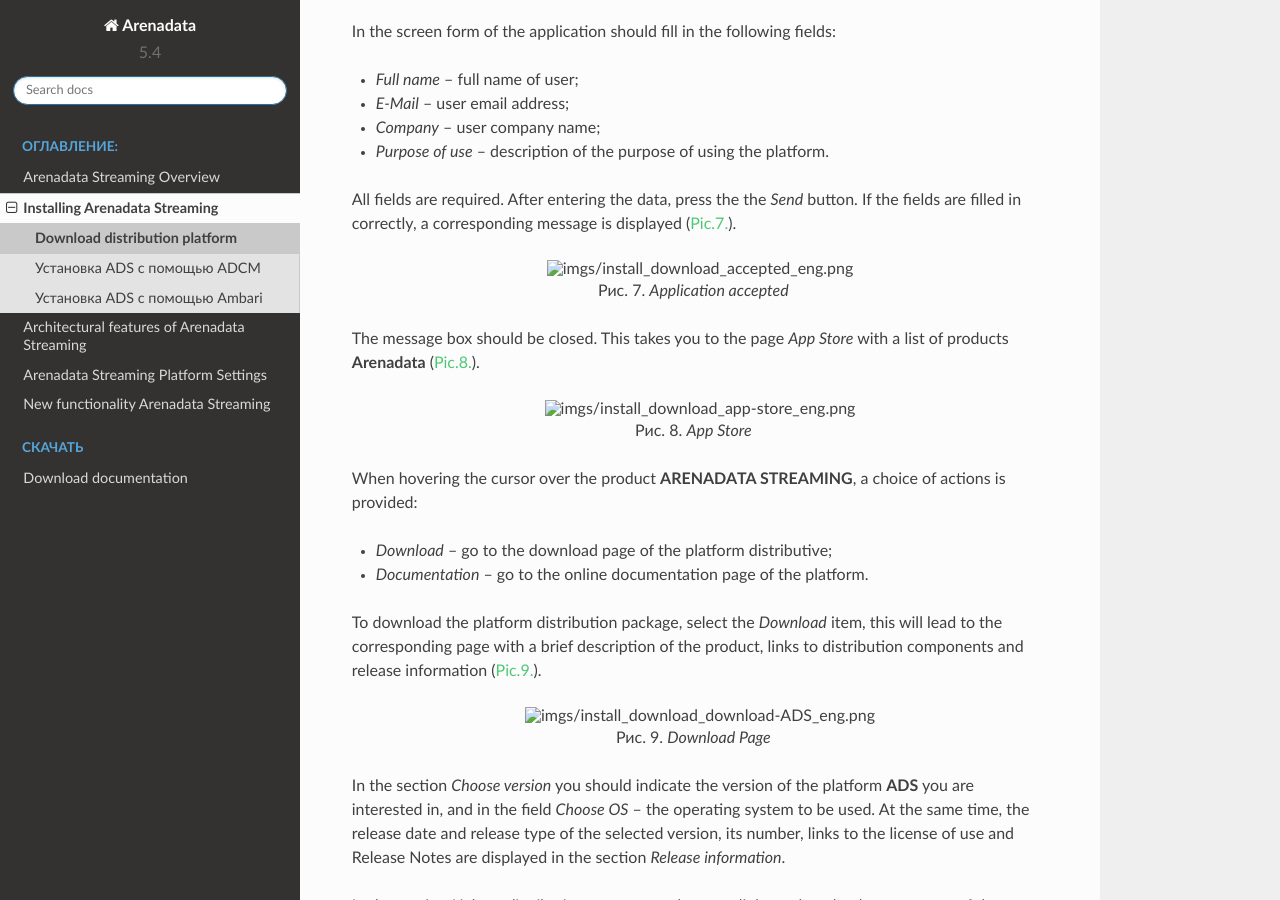
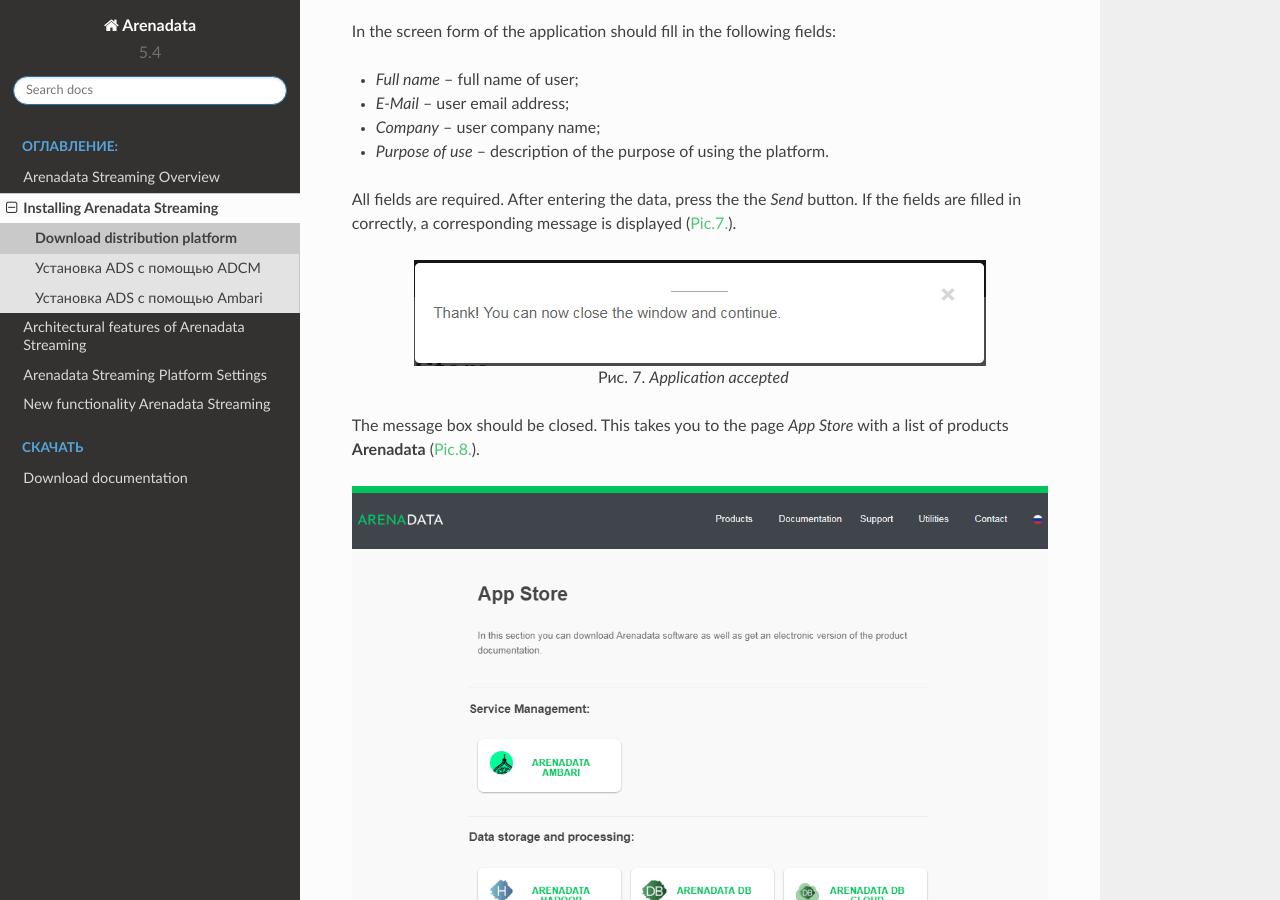
Before and after one commit to arenadata/docs_ads, a Sphinx documentation site: the page built from source/Install/download.rst, in a window 1280 px wide and 900 px high, scrolled down 735 px. Built offline with Sphinx 7.4.7 and the Read the Docs theme 2.0.0, drawn with Linux system fonts in a browser that asks for light colours; pages that are not in the unit, such as notebooks, are missing from menus.

Commit message:
Update download.rst

```diff
--- a/source/Install/download.rst
+++ b/source/Install/download.rst
@@ -22,7 +22,7 @@
 
 .. _install_download_accepted_eng:
 
-.. figure:: ../imgs/install_download_accepted_eng.png
+.. figure:: imgs/install_download_accepted_eng.png
    :align: center
 
    Application accepted
@@ -32,7 +32,7 @@
 
 .. _install_download_app-store_eng:
 
-.. figure:: ../imgs/install_download_app-store_eng.png
+.. figure:: imgs/install_download_app-store_eng.png
    :align: center
 
    App Store
@@ -47,7 +47,7 @@
 
 .. _install_download_download-ADS_eng:
 
-.. figure:: ../imgs/install_download_download-ADS_eng.png
+.. figure:: imgs/install_download_download-ADS_eng.png
    :align: center
 
    Download Page
```
